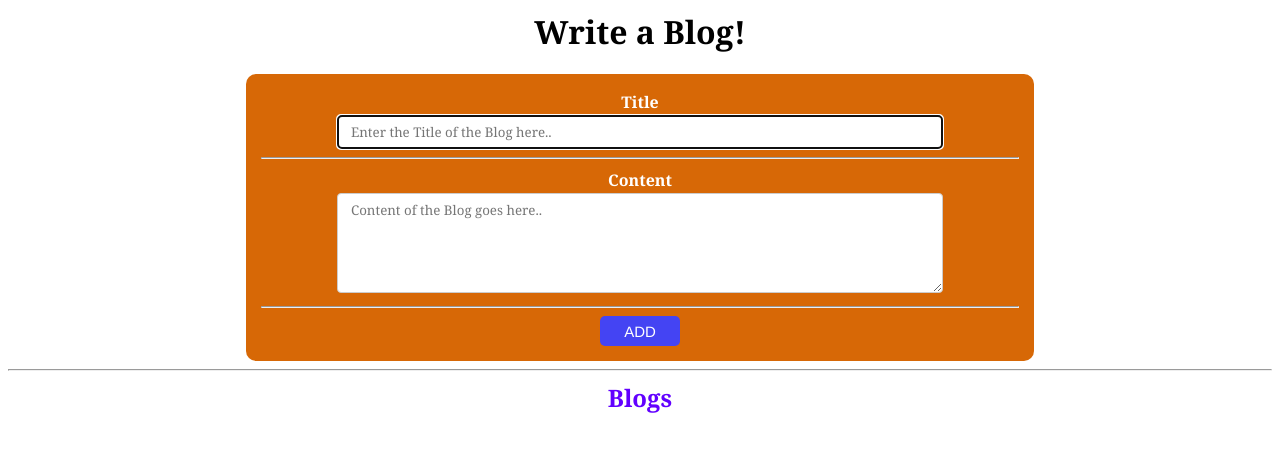
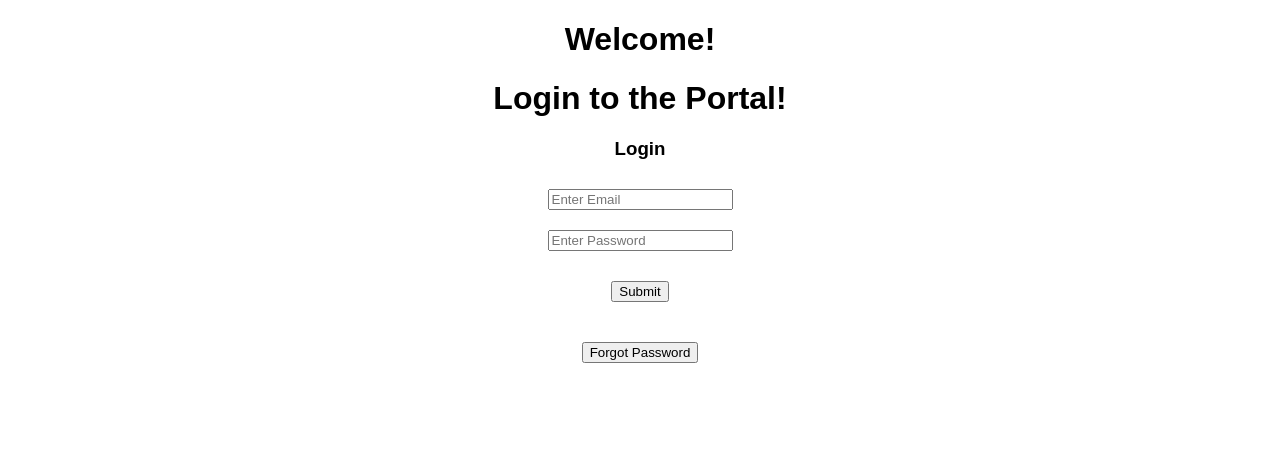
Before and after one commit to Falak0891/Hooks4---useEffect-hook, a React (Create React App) app: page / in a window 1280 px wide. Shown: the top 452 px of the page. Built offline with nearby package versions, Linux system fonts and the light colour scheme; the HTML template or start-up script is replaced by a standard one.

Commit message:
custom-hooks_scaffold

```diff
--- a/src/App.js
+++ b/src/App.js
@@ -1,10 +1,23 @@
-import Blog from "./Components/Blog";
+import Login from "./Components/Login";
+import Reset from "./Components/Reset";
+
+import { useState } from "react";
 
 function App() {
+  const [form, setForm] = useState("login");
+
   return (
-    <>
-      <Blog />
-    </>
+    <div className="App">
+      <h1>Welcome!</h1>
+      {form === "login" ? <Login /> : <Reset />}
+      <button
+        onClick={() => {
+          setForm(form === "login" ? "reset" : "login");
+        }}
+      >
+        {form === "login" ? "Forgot Password" : "Back to Login"}
+      </button>
+    </div>
   );
 }
 
--- a/src/Components/Blog.js
+++ /dev/null
@@ -1,128 +0,0 @@
-//Blogging App using Hooks
-import { useState, useRef, useEffect, useReducer } from "react";
-
-// 2. Reducer function
-const blogsReducer = (state, action) => {
-    switch (action.type) {
-      case "ADD":
-        return [action.blog, ...state];
-      case "REMOVE":
-        return state.filter((blog, index) => index !== action.index);
-      default:
-        return [];
-    }
-  };
-export default function Blog(){
-
-    const [formData, setformData] = useState({title:"", content:""})
-    //const [blogs, setBlogs] =  useState([]);
-
-    //1. replacing useState for blogs with useReducer hook
-
-    const [blogs, dispatch] = useReducer(blogsReducer,[]);
-
-    //useRef hook initialized
-    const titleRef = useRef(null);
-
-    useEffect(() => {
-        titleRef.current.focus();
-    },[]);
-
-    useEffect(() => {
-
-        console.log("Runs on Blogs Mount/Update!!");
-        if (blogs.length && blogs[0].title) {
-          document.title = blogs[0].title;
-        } else {
-          document.title = "No blogs!";
-        }
-      }, [blogs]);
-
-    function handleSubmit(e){
-        e.preventDefault();
-
-        //setBlogs([{title: formData.title,content:formData.content}, ...blogs]);
-        // 3. Replacing setBlogs with dispatch function
-        dispatch({type: "ADD", blog: {title:formData.title, content:formData.content}});
-
-        setformData({title:"", content:""});
-        //Setting focus on title after adding a blog
-        titleRef.current.focus();
-        console.log(blogs);
-    }
-
-    function removeBlog(i){
-
-        //setBlogs( blogs.filter((blog,index)=> index !== i));
-        //4. Replacing setBlogs with dispatch
-        dispatch({type: "REMOVE", index: i})
-
-     }
-
-    return(
-        <>
-        <h1>Write a Blog!</h1>
-        <div className="section">
-
-        {/* Form for to write the blog */}
-            <form onSubmit={handleSubmit}>
-                <Row label="Title">
-                        <input className="input"
-                                placeholder="Enter the Title of the Blog here.."
-                                value={formData.title}
-                                ref = {titleRef}
-                                onChange = {(e) => setformData({title: e.target.value, content:formData.content})}
-                        />
-                </Row >
-
-                <Row label="Content">
-                        <textarea className="input content"
-                                placeholder="Content of the Blog goes here.."
-                                value={formData.content}
-                                onChange = {(e) => setformData({title: formData.title,content: e.target.value})}
-                        />
-                </Row >
-
-                <button className = "btn">ADD</button>
-            </form>
-
-        </div>
-
-        <hr/>
-
-        {/* Section where submitted blogs will be displayed */}
-        <h2> Blogs </h2>
-        {blogs.map((blog,i) => (
-            <div className="blog">
-                <h3>{blog.title}</h3>
-                <hr/>
-                <p>{blog.content}</p>
-
-                <div className="blog-btn">
-                        <button onClick={() => {
-                            removeBlog(i)
-                        }}
-                        className="btn remove">
-
-                            Delete
-
-                        </button>
-                </div>
-            </div>
-        ))}
-
-        </>
-        )
-    }
-
-//Row component to introduce a new row section in the form
-function Row(props){
-    const{label} = props;
-    return(
-        <>
-        <label>{label}<br/></label>
-        {props.children}
-        <hr />
-        </>
-    )
-}
--- /dev/null
+++ b/src/Components/Login.js
@@ -0,0 +1,38 @@
+import { useState } from "react";
+
+export default function Login(){
+   const [email,setEmail] = useState("");
+   const [password, setPassword] = useState("");
+
+    return(
+        <>
+        <h1>Login to the Portal!</h1>
+        <h3>Login</h3>
+      <input
+        placeholder="Enter Email"
+        value={email}
+        onChange={(e) => {
+          setEmail(e.target.value);
+        }}
+      />
+      <br />
+      <input
+        placeholder="Enter Password"
+        type="password"
+        value={password}
+        onChange={(e) => {
+          setPassword(e.target.value);
+        }}
+      />
+      <br />
+      <button
+        onClick={() => {
+          console.log("Form submitted")
+        }}
+      >
+        Submit
+      </button>
+      <br />
+        </>
+    )
+}
--- /dev/null
+++ b/src/Components/Reset.js
@@ -0,0 +1,28 @@
+import { useState } from "react";
+
+export default function Reset(){
+
+    const [email,setEmail] = useState("");
+
+    return(
+        <>
+        <h3>Reset Password for</h3>
+      <input
+        placeholder="Enter Email"
+        value={email}
+        onChange={(e) => {
+          setEmail(e.target.value);
+        }}
+      />
+      <br />
+      <button
+        onClick={() => {
+          // Logic to send a new password follows
+        }}
+      >
+        Submit
+      </button>
+      <br />
+        </>
+    )
+}
--- a/src/index.css
+++ b/src/index.css
@@ -1,95 +1,10 @@
-.section{
-  padding: 15px;
-  padding-left: 15px;
-  margin:auto;
-  max-width: 60%;
-  background-color: rgb(215, 104, 6);
-  color: white;
-  border-radius: 10px;
-  font-weight: bolder;
-  font-family: Georgia, 'Times New Roman', Times, serif;
-  display:block;
-  align-self: center;
+.App {
+  font-family: sans-serif;
   text-align: center;
-
 }
-
-.blog{
-  max-width: 60%;
-  background-color: rgb(192, 237, 236);
-  color: black;
-  font-weight: lighter;
-  border: 1px black solid;
-  margin:auto;
-  margin-bottom: 10px;
-  border-radius: 4px;
-  font-family: Georgia, 'Times New Roman', Times, serif;
-  display:block;
-  padding-left: 10px;
-  max-width: 60%;
-
+button {
+  margin: 20px;
 }
-.input{
-  min-height: 34px;
-  width: 80%;
-  padding-top: 7px;
-  padding-bottom: 7px;
-  padding-left: 1em;
-  margin-bottom: 2;
-  display: inline-block;
-  border: 1px solid #ccc;
-  border-radius: 4px;
-  box-sizing: border-box;
-  font-family: Georgia, 'Times New Roman', Times, serif;
+input {
+  margin: 10px;
 }
-
-.content{
-  height: 100px;
-}
-
-
-label{
-  display: block;
-  padding: 2px;
-}
-
-h2{
- font-family:Georgia, 'Times New Roman', Times, serif;
- color: rgb(98, 0, 255);
- text-align: center;
- margin-top: 10px;
-
-}
-
-h1{
-  font-family:Georgia, 'Times New Roman', Times, serif;
-  text-align: center;
-  margin-top: 10px;
-}
-
-.btn{
-  border-radius: 5px;
-  background-color: rgb(68, 68, 243);
-  color: white;
-  border-style: none;
-  width: 80px;
-  height: 30px;
-  font-size: 15px;
-  font-family:'Franklin Gothic Medium', 'Arial Narrow', Arial, sans-serif
-
-}
-
-.remove{
-  background-color: rgb(230, 83, 83);
-  width:fit-content
-}
-
-.blog-btn{
-  text-align: end;
-  margin-right: 10px;
-}
-/* Created with https://www.css-gradient.com */
-/* background: #565318;
-background: -webkit-linear-gradient(right, #565318, #3C464E);
-background: -moz-linear-gradient(right, #565318, #3C464E);
-background: linear-gradient(to left, #565318, #3C464E); */
```
